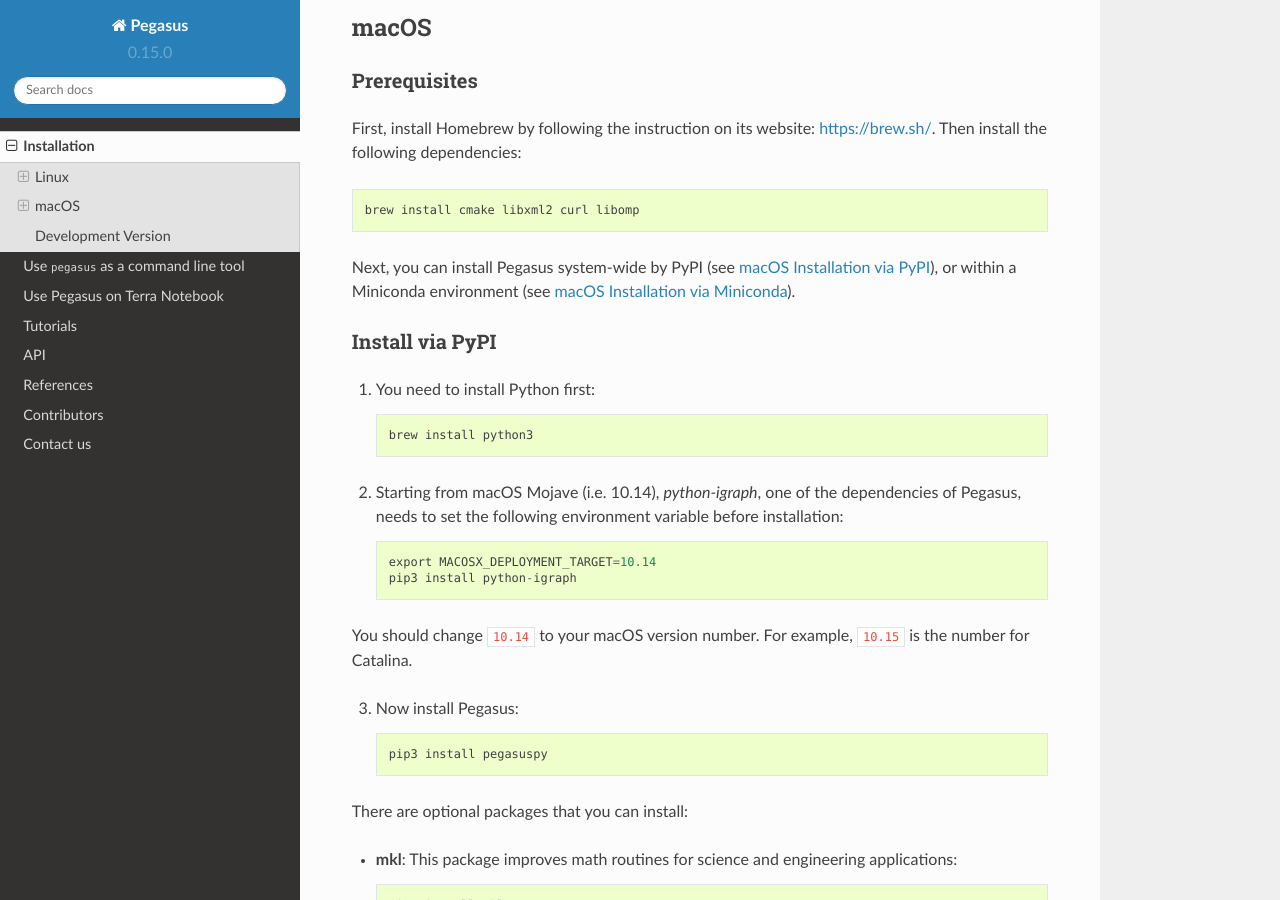
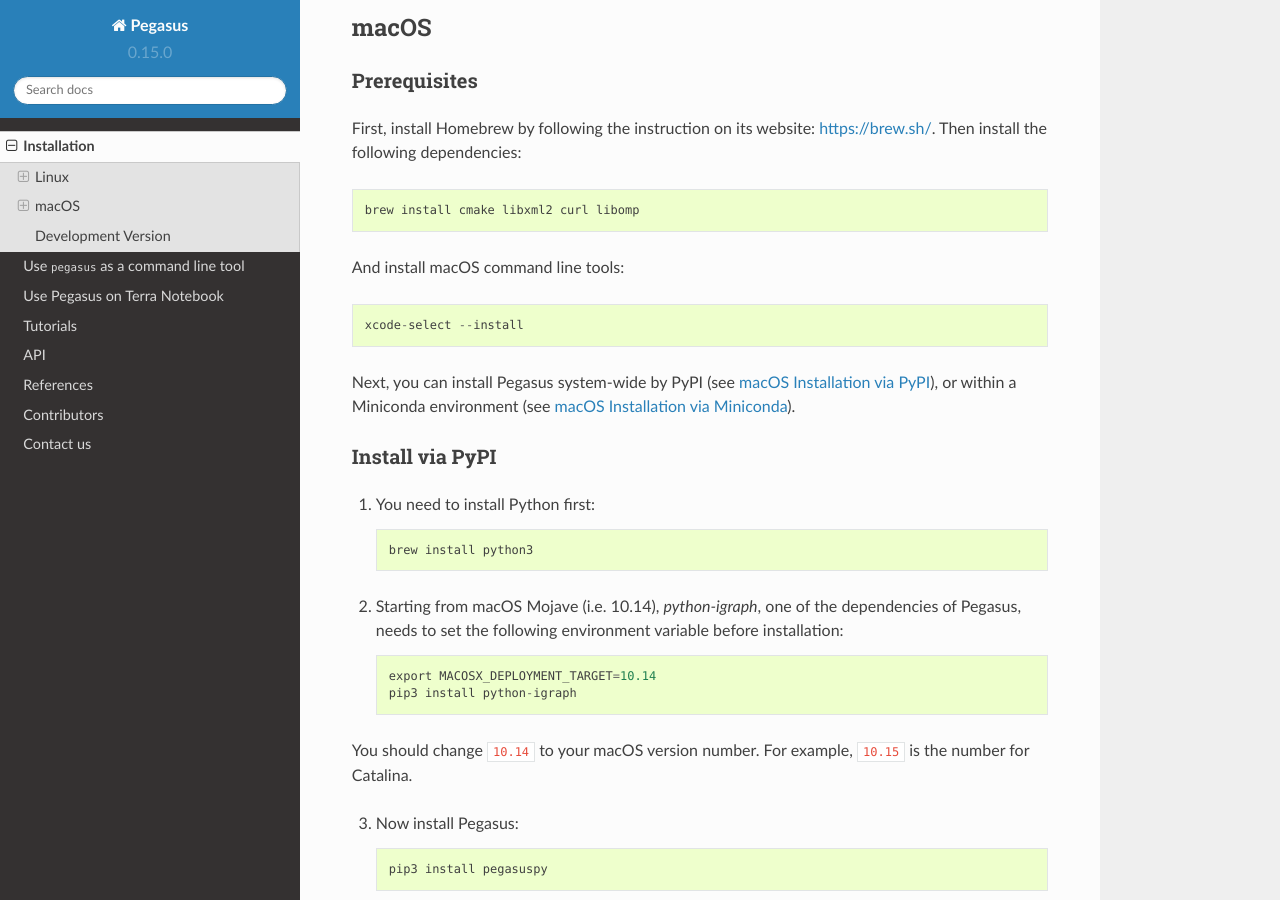
Before and after one commit to lilab-bcb/pegasus, a Sphinx documentation site: the page built from docs/installation.rst, in a window 1280 px wide and 900 px high, scrolled down 2373 px. Built offline with Sphinx 7.4.7 and the Read the Docs theme 2.0.0, drawn with Linux system fonts in a browser that asks for light colours; formulas are drawn with MathJax 3.

Commit message:
Update installatino

```diff
--- a/docs/installation.rst
+++ b/docs/installation.rst
@@ -101,6 +101,10 @@
 First, install Homebrew by following the instruction on its website: https://brew.sh/. Then install the following dependencies::
 
 	brew install cmake libxml2 curl libomp
+
+And install macOS command line tools::
+
+	xcode-select --install
 
 Next, you can install Pegasus system-wide by PyPI (see `macOS Installation via PyPI`_), or within a Miniconda environment (see `macOS Installation via Miniconda`_).
 
```
